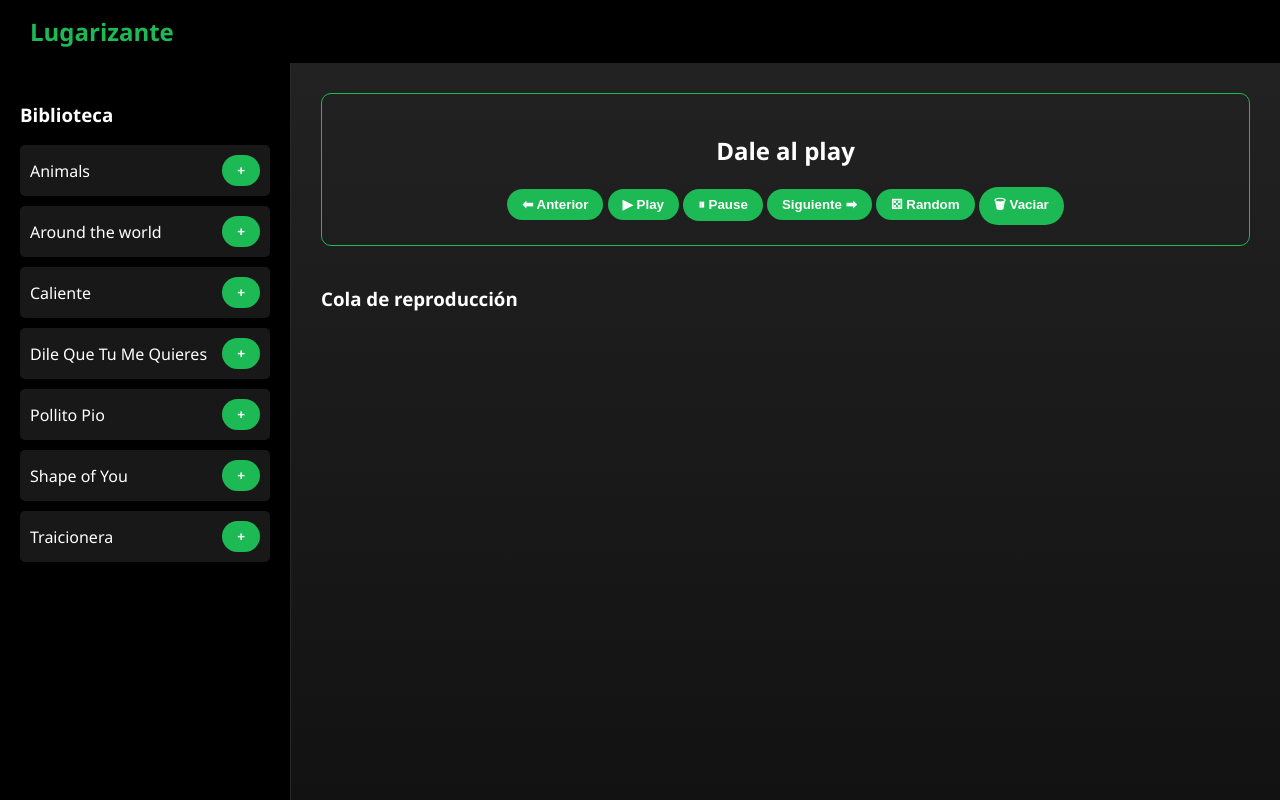
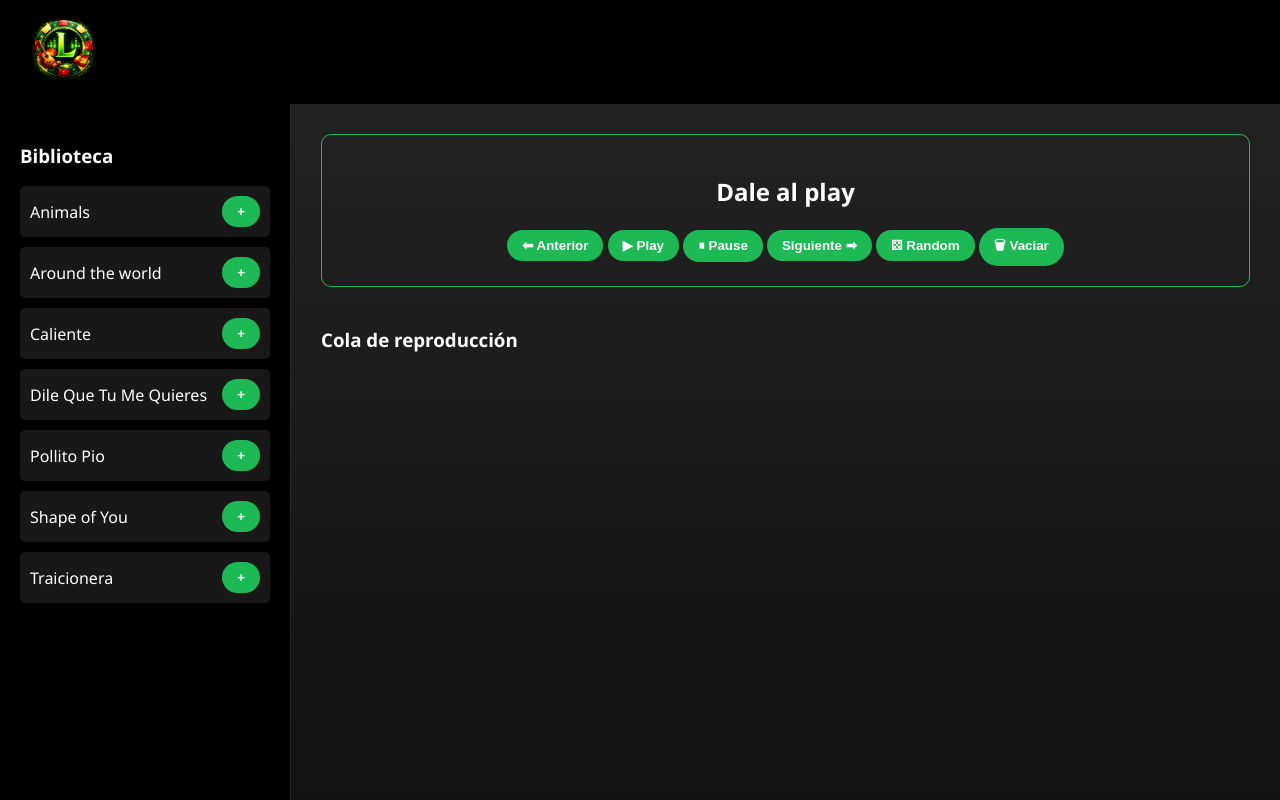
Before and after one commit to PicoPalou/Lugarizante, a website: page index.html in a window 1280 px wide. Drawn offline with Linux system fonts and the light colour scheme.

Commit message:
añadido logo

```diff
--- a/index.html
+++ b/index.html
@@ -8,7 +8,9 @@
 <body>
 
 <header class="main-header">
-    <div class="logo">Lugarizante</div>
+    <div class="logo">
+        <img src="imagenes/logo.png" alt="Logo Lugarizante" width="67" height="67">
+    </div>
 </header>
 
 <div class="app-container">
```
Also changed, not shown: imagenes/logo.png (added).
